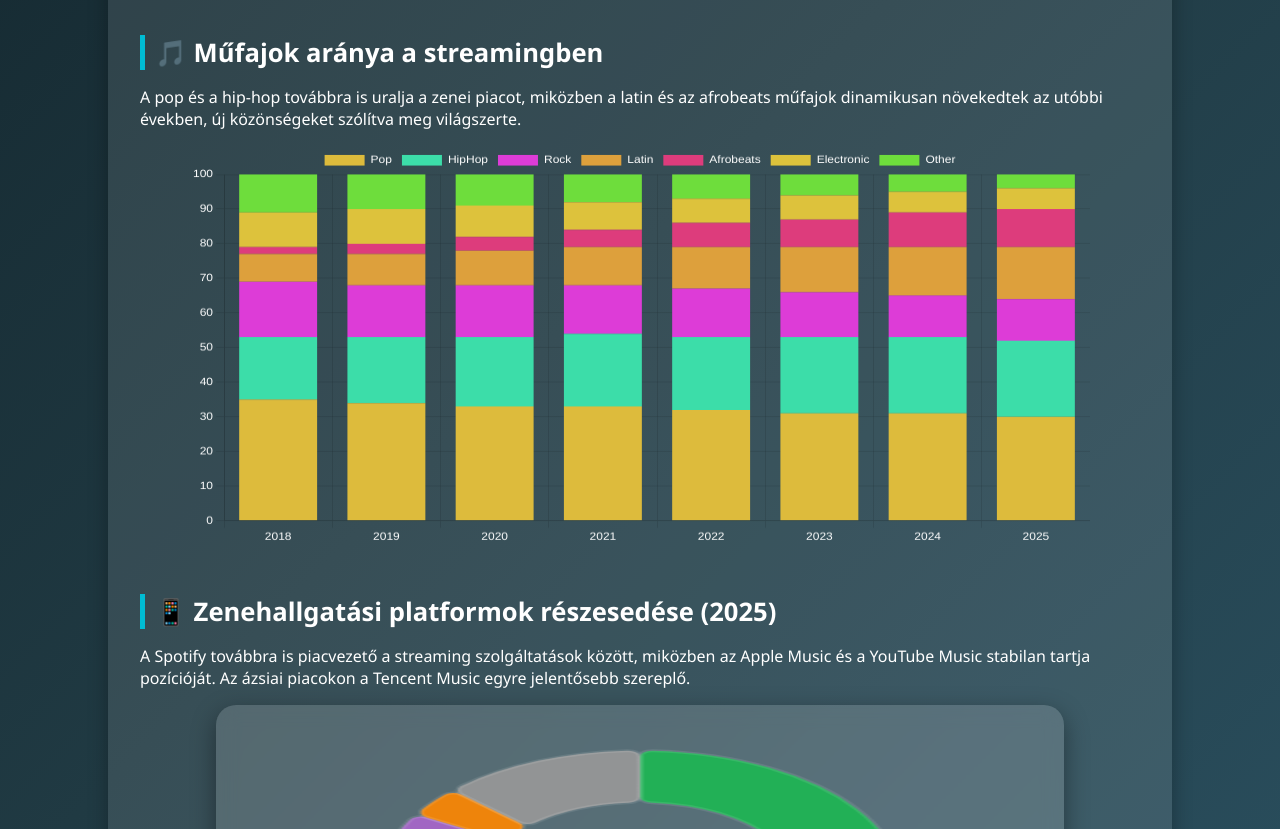
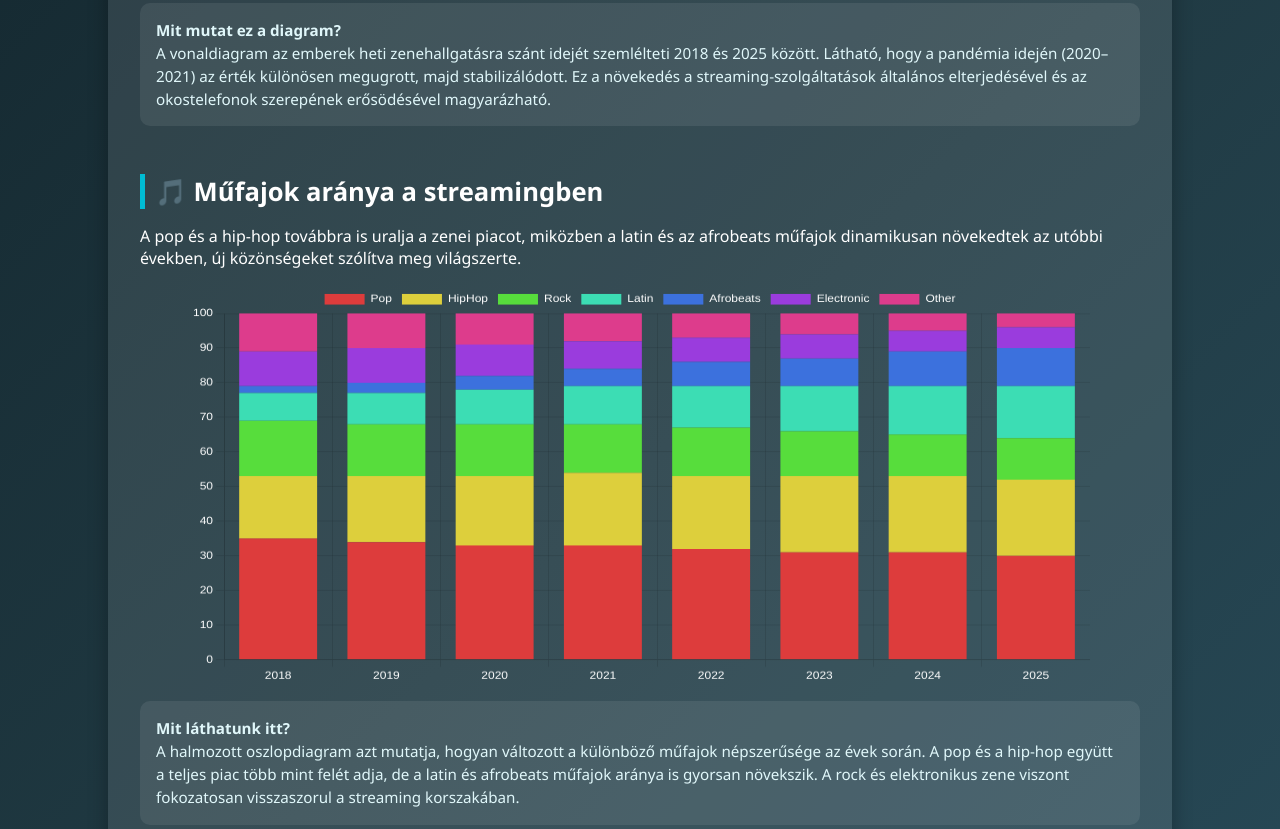
Before and after one commit to Xenafir42/Xenafir42.github.io, a plain HTML site: page index.html in a window 1280 px wide. Shown: the part 814-1643 px from the top of the page. Drawn offline with nearby package versions, Linux system fonts and the light colour scheme.

Commit message:
Add files via upload
commit 1.2

```diff
--- a/index.html
+++ b/index.html
@@ -73,6 +73,16 @@
       transform: scale(1.02);
     }
 
+    .explanation {
+      font-size: 0.95rem;
+      color: #e0f7fa;
+      margin-top: 1rem;
+      line-height: 1.5;
+      background: rgba(255,255,255,0.08);
+      padding: 1rem;
+      border-radius: 10px;
+    }
+
     footer {
       text-align: center;
       padding: 1rem;
@@ -94,6 +104,12 @@
       <p>Az elmúlt években folyamatosan nőtt az emberek által zenére fordított idő. A streaming szolgáltatások
       térnyerése és a mobilplatformok elérhetősége meghatározó tényezők voltak a növekedésben.</p>
       <canvas id="hoursChart"></canvas>
+      <div class="explanation">
+        <strong>Mit mutat ez a diagram?</strong><br>
+        A vonaldiagram az emberek heti zenehallgatásra szánt idejét szemlélteti 2018 és 2025 között.
+        Látható, hogy a pandémia idején (2020–2021) az érték különösen megugrott, majd stabilizálódott.
+        Ez a növekedés a streaming-szolgáltatások általános elterjedésével és az okostelefonok szerepének erősödésével magyarázható.
+      </div>
     </section>
 
     <section>
@@ -101,6 +117,12 @@
       <p>A pop és a hip-hop továbbra is uralja a zenei piacot, miközben a latin és az afrobeats műfajok
       dinamikusan növekedtek az utóbbi években, új közönségeket szólítva meg világszerte.</p>
       <canvas id="genreChart"></canvas>
+      <div class="explanation">
+        <strong>Mit láthatunk itt?</strong><br>
+        A halmozott oszlopdiagram azt mutatja, hogyan változott a különböző műfajok népszerűsége az évek során.
+        A pop és a hip-hop együtt a teljes piac több mint felét adja, de a latin és afrobeats műfajok aránya is gyorsan növekszik.
+        A rock és elektronikus zene viszont fokozatosan visszaszorul a streaming korszakában.
+      </div>
     </section>
 
     <section>
@@ -109,6 +131,14 @@
       a YouTube Music stabilan tartja pozícióját. Az ázsiai piacokon a Tencent Music egyre jelentősebb szereplő.</p>
       <div class="chart-card">
         <canvas id="platformChart"></canvas>
+      </div>
+      <div class="explanation">
+        <strong>Hogyan értelmezzük?</strong><br>
+        A kördiagram a 2025-ös év zenehallgatási platformjainak piaci megoszlását mutatja.
+        A <span style="color:#1DB954;font-weight:bold;">Spotify</span> messze a legnagyobb szereplő, több mint 30%-os részesedéssel.
+        A <span style="color:#FA243C;font-weight:bold;">Apple Music</span> és a <span style="color:#FFCC00;font-weight:bold;">YouTube Music</span> stabil második és harmadik helyet foglalnak el.
+        Az alternatív platformok, például a <span style="color:#AA66CC;font-weight:bold;">Tencent Music</span> és a <span style="color:#FF8800;font-weight:bold;">Deezer</span>, regionális szinten még mindig fontosak,
+        de globálisan kisebb részesedéssel rendelkeznek.
       </div>
     </section>
   </main>
@@ -144,6 +174,12 @@
       }
     };
 
+    // Ensure Chart.js uses the device pixel ratio for crisp rendering on HiDPI displays
+    Chart.defaults.devicePixelRatio = Math.max(1, window.devicePixelRatio || 1);
+    // Default animation timing
+    Chart.defaults.animation = Chart.defaults.animation || {};
+    Chart.defaults.animation.duration = 600;
+
     // 1️⃣ Hallgatási idő diagram
     new Chart(document.getElementById("hoursChart"), {
       type: "line",
@@ -153,18 +189,35 @@
           label: "Átlagos hallgatási idő (óra/hét)",
           data: data.listeningHoursPerWeek.globalAverage,
           borderColor: "#00bcd4",
-          backgroundColor: "rgba(0, 188, 212, 0.3)",
+          backgroundColor: "rgba(0, 188, 212, 0.22)",
           tension: 0.3,
           fill: true,
           pointRadius: 5,
-          pointHoverRadius: 8
+          pointHoverRadius: 12,
+          pointHoverBorderWidth: 3,
+          pointBackgroundColor: "#ffffff",
+          borderWidth: 2
         }]
       },
       options: {
         responsive: true,
+        animation: { duration: 600, easing: 'easeOutQuart' },
         plugins: {
-          legend: { labels: { color: "white" } }
+          legend: { labels: { color: "white" } },
+          tooltip: {
+            backgroundColor: "rgba(0,0,0,0.8)",
+            titleColor: "white",
+            bodyColor: "white",
+            padding: 10,
+            callbacks: {
+              label: function(context) {
+                return `Átlag: ${context.formattedValue} óra / hét`;
+              }
+            }
+          }
         },
+        interaction: { mode: 'nearest', intersect: false },
+        onHover: (evt, active) => { evt.native.target.style.cursor = active.length ? 'pointer' : 'default'; },
         scales: {
           x: { ticks: { color: "white" } },
           y: { ticks: { color: "white" } }
@@ -173,100 +226,86 @@
     });
 
     // 2️⃣ Műfajok aránya diagram
+    (function() {
+      const genres = Object.keys(data.genreShare);
+      const datasets = genres.map((genre, i) => {
+        const hue = Math.round((i * 55) % 360);
+        const base = `hsl(${hue}, 70%, 55%)`;
+        const hover = `hsl(${hue}, 78%, 45%)`;
+        return {
+          label: genre,
+          data: data.genreShare[genre],
+          backgroundColor: base,
+          hoverBackgroundColor: hover,
+          hoverBorderColor: '#ffffff',
+          hoverBorderWidth: 2
+        };
+      });
+
       new Chart(document.getElementById("genreChart"), {
         type: "bar",
-      data: {
-        labels: data.years,
-        datasets: Object.keys(data.genreShare).map(genre => ({
-          label: genre,
-          data: data.genreShare[genre],
-          backgroundColor: `hsl(${Math.random()*360}, 70%, 55%)`
-        }))
-      },
+        data: { labels: data.years, datasets: datasets },
         options: {
           responsive: true,
+          animation: { duration: 500, easing: 'easeOutQuart' },
           plugins: {
-          legend: { labels: { color: "white" } }
+            legend: { labels: { color: "white" } },
+            tooltip: {
+              backgroundColor: "rgba(0,0,0,0.8)",
+              titleColor: "white",
+              bodyColor: "white",
+              padding: 10,
+              callbacks: {
+                label: function(context) { return `${context.dataset.label}: ${context.formattedValue}%`; }
+              }
+            }
           },
+          interaction: { mode: 'nearest', intersect: true },
+          onHover: (evt, active) => { evt.native.target.style.cursor = active.length ? 'pointer' : 'default'; },
           scales: {
             x: { stacked: true, ticks: { color: "white" } },
             y: { stacked: true, ticks: { color: "white" } }
           }
         }
       });
+    })();
 
-    // 3️⃣ Platformok diagram – esztétikus, éles verzió
-    const ctx = document.getElementById("platformChart").getContext("2d");
-    ctx.canvas.style.width = "100%";
-    ctx.canvas.style.height = "400px";
-    ctx.canvas.style.imageRendering = "crisp-edges";
-
-    new Chart(ctx, {
+    // 3️⃣ Platformok diagram
+    new Chart(document.getElementById("platformChart"), {
       type: "doughnut",
       data: {
         labels: Object.keys(data.platformShare2025),
         datasets: [{
           data: Object.values(data.platformShare2025),
           backgroundColor: [
-            "rgba(29, 185, 84, 0.9)",  // Spotify
-            "rgba(250, 36, 60, 0.9)",  // Apple
-            "rgba(255, 204, 0, 0.9)",  // YouTube
-            "rgba(0, 168, 232, 0.9)",  // Amazon
-            "rgba(170, 102, 204, 0.9)", // Tencent
-            "rgba(255, 136, 0, 0.9)",  // Deezer
-            "rgba(153, 153, 153, 0.9)"  // Others
+            "#1DB954", "#FA243C", "#FFCC00", "#00A8E8",
+            "#AA66CC", "#FF8800", "#999999"
           ],
           borderWidth: 3,
-          borderColor: "rgba(255, 255, 255, 0.1)",
-          hoverOffset: 25,
-          hoverBorderWidth: 4,
-          hoverBorderColor: "rgba(255, 255, 255, 0.5)"
+          borderColor: "rgba(255,255,255,0.1)",
+          hoverOffset: 25
         }]
       },
       options: {
         responsive: true,
+        maintainAspectRatio: false,
+        animation: { duration: 700, easing: 'easeOutQuart' },
         cutout: "60%",
         plugins: {
           legend: {
             position: "bottom",
-            labels: {
-              color: "white",
-              font: { size: 14, family: "'Segoe UI', sans-serif" },
-              padding: 15,
-              usePointStyle: true,
-              pointStyle: 'circle'
-            }
+            labels: { color: "white", font: { size: 14 } }
           },
           tooltip: {
-            backgroundColor: "rgba(0, 0, 0, 0.85)",
+            backgroundColor: "rgba(0,0,0,0.85)",
             titleColor: "#fff",
             bodyColor: "#fff",
-            bodyFont: { size: 14 },
-            titleFont: { size: 16 },
-            padding: 12,
-            borderColor: "rgba(255, 255, 255, 0.2)",
-            borderWidth: 1,
-            displayColors: true,
+            padding: 10,
             callbacks: {
               label: function(context) {
-                let value = context.raw;
-                return ` ${context.label}: ${value}%`;
+                return ` ${context.label}: ${context.raw}%`;
               }
             }
-          }
-        },
-        animation: {
-          animateRotate: true,
-          animateScale: true,
-          duration: 1000,
-          easing: 'easeOutQuart'
-        },
-        layout: {
-          padding: 20
-        },
-        elements: {
-          arc: {
-            borderRadius: 6
           }
         }
       }
```
Lines whose indentation alone changed are shown as unchanged.
